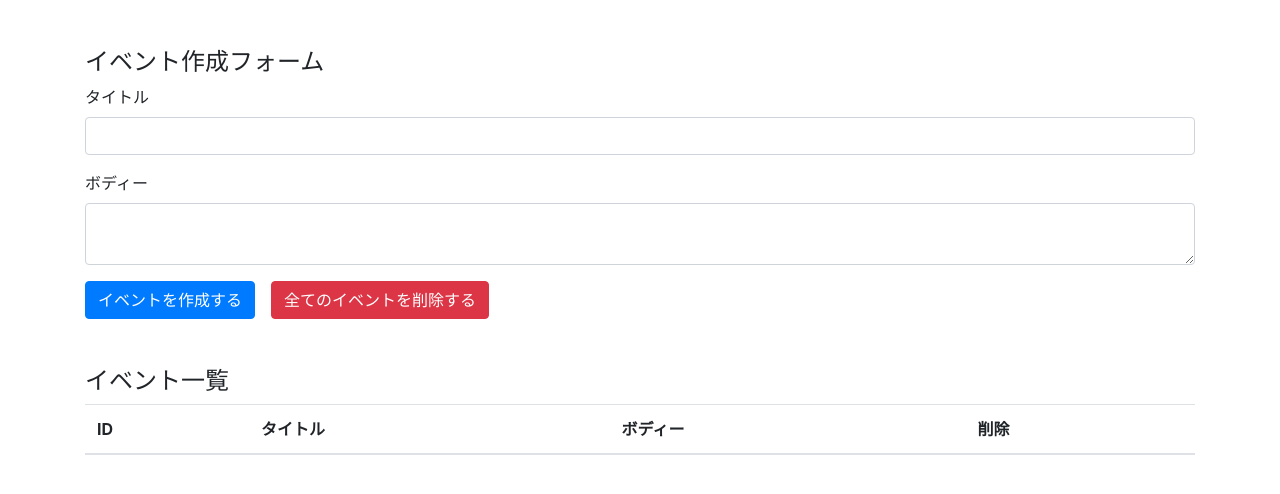
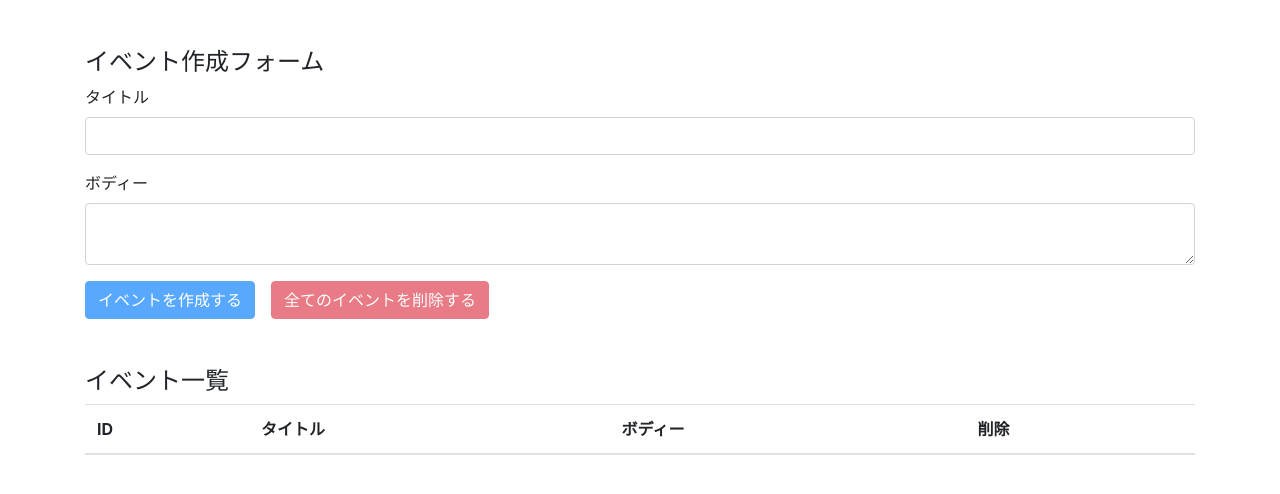
Before and after one commit to h-yabi/Learning-React-Hooks, a React (Create React App) app: page / in a window 1280 px wide. Shown: the top 494 px of the page. Built offline with nearby package versions, Linux system fonts and the light colour scheme.

Commit message:
button の活性・非活性設定

```diff
--- a/src/components/App.js
+++ b/src/components/App.js
@@ -10,7 +10,7 @@ const App = () => {
   return (
     <div className="container mt-5">
       <h4>イベント作成フォーム</h4>
-      <CreateEventForm dispatch={dispatch} />
+      <CreateEventForm event={state} dispatch={dispatch} />
 
       <h4 className="mt-5">イベント一覧</h4>
       <Events event={state} dispatch={dispatch} />
--- a/src/components/CreateEventForm.js
+++ b/src/components/CreateEventForm.js
@@ -1,6 +1,6 @@
 import { useState } from "react"
 
-const CreateEventForm = ({ dispatch }) => {
+const CreateEventForm = ({ event, dispatch }) => {
   const [title, setTitle] = useState('')
   const [body, setBody] = useState('')
 
@@ -13,6 +13,8 @@ const CreateEventForm = ({ dispatch }) => {
     setTitle('')
     setBody('')
   }
+
+  const unCreatable = title.length === 0 || body.length === 0
 
   const deleteAllEvents = () => {
     dispatch({ type: 'DELETE_ALL_EVENTS' })
@@ -28,8 +30,8 @@ const CreateEventForm = ({ dispatch }) => {
         <label htmlFor="formEventBody">ボディー</label>
         <textarea className="form-control" id="formEventBody" value={body} onChange={e => setBody(e.target.value)} />
       </div>
-      <button type="button" className="btn btn-primary mr-3" onClick={addEvent}>イベントを作成する</button>
-      <button type="button" className="btn btn-danger" onClick={deleteAllEvents}>全てのイベントを削除する</button>
+      <button type="button" className="btn btn-primary mr-3" onClick={addEvent} disabled={unCreatable}>イベントを作成する</button>
+      <button type="button" className="btn btn-danger" onClick={deleteAllEvents} disabled={event.length === 0}>全てのイベントを削除する</button>
     </form>
   )
 }
```
